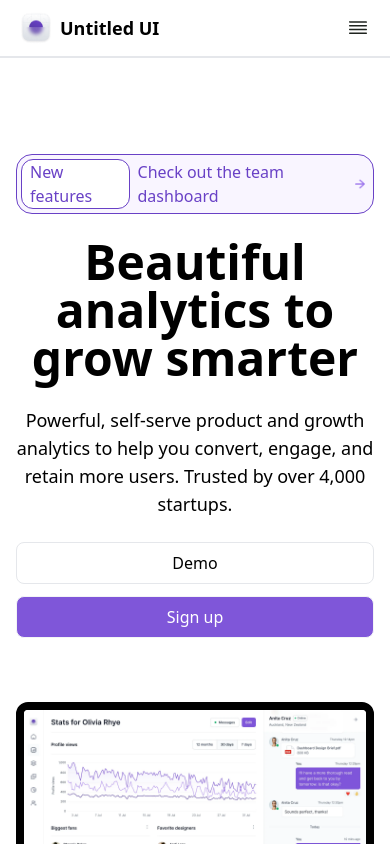
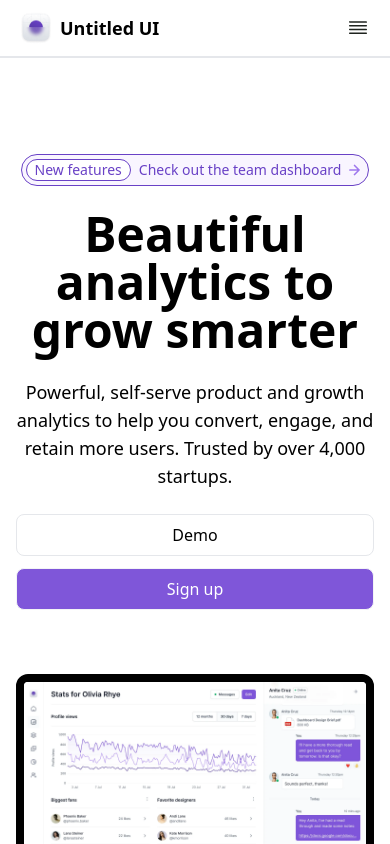
Before and after one commit to PritamMagdum/ZYSK-TECH-React-Task, a React (Create React App) app: page / in a window 390 px wide. Shown: the top 844 px of the page. Built offline with nearby package versions, Linux system fonts and the light colour scheme.

Commit message:
Updated Title of Website From React App to Home Page

```diff
--- a/public/index.html
+++ b/public/index.html
@@ -24,7 +24,7 @@
       work correctly both with client-side routing and a non-root public URL.
       Learn how to configure a non-root public URL by running `npm run build`.
     -->
-    <title>React App</title>
+    <title>Home Page</title>
   </head>
   <body>
     <noscript>You need to enable JavaScript to run this app.</noscript>
--- a/src/Components/AdvanceAnalyticsSection.jsx
+++ b/src/Components/AdvanceAnalyticsSection.jsx
@@ -7,7 +7,7 @@ import FeatureIcon3 from "../assets/icons/FeatureIcon3.png";
 
 const AdvanceAnalyticsSection = () => {
   return (
-    <div className="flex flex-col justify-center items-center pt-24 gap-16">
+    <div className="flex flex-col justify-center items-center pt-24 gap-16 px-4">
       <div className="flex flex-col justify-center items-center gap-[24px] px-4">
         <span className="border text-[#6941C6] rounded-xl px-2 bg-[#F9F5FF] border-[#E9D7FE]">
           New features
--- a/src/Components/AnalyticsSection.jsx
+++ b/src/Components/AnalyticsSection.jsx
@@ -12,7 +12,7 @@ const AnalyticsSection = () => {
   return (
     <div className="flex flex-col justify-center items-center pt-24 gap-16 px-4">
       <div className="flex flex-col justify-center items-center gap-[24px]">
-        <div className="w-fit flex text-[#6941C6] bg-[#F9F5FF] py-1 px-1 rounded-2xl gap-1 items-center border border-[#6941C6]">
+        <div className="w-fit flex text-[#6941C6] font-medium text-sm sm:text-base bg-[#F9F5FF] py-1 px-1 rounded-2xl gap-1 items-center border border-[#6941C6]">
           <span className="border rounded-xl px-2 bg-white border-[#6941C6]">
             New features
           </span>
--- a/src/Components/CTASection.jsx
+++ b/src/Components/CTASection.jsx
@@ -3,7 +3,7 @@ import { Link } from "react-router-dom";
 
 const CTASection = () => {
   return (
-    <div className="bg-[#F9FAFB] py-24">
+    <div className="bg-[#F9FAFB] py-24 px-4">
       <div className="flex flex-col items-center gap-8">
         <div className="flex flex-col items-center gap-5">
           <h1 className="text-3xl font-semibold">Start your free trial</h1>
```
